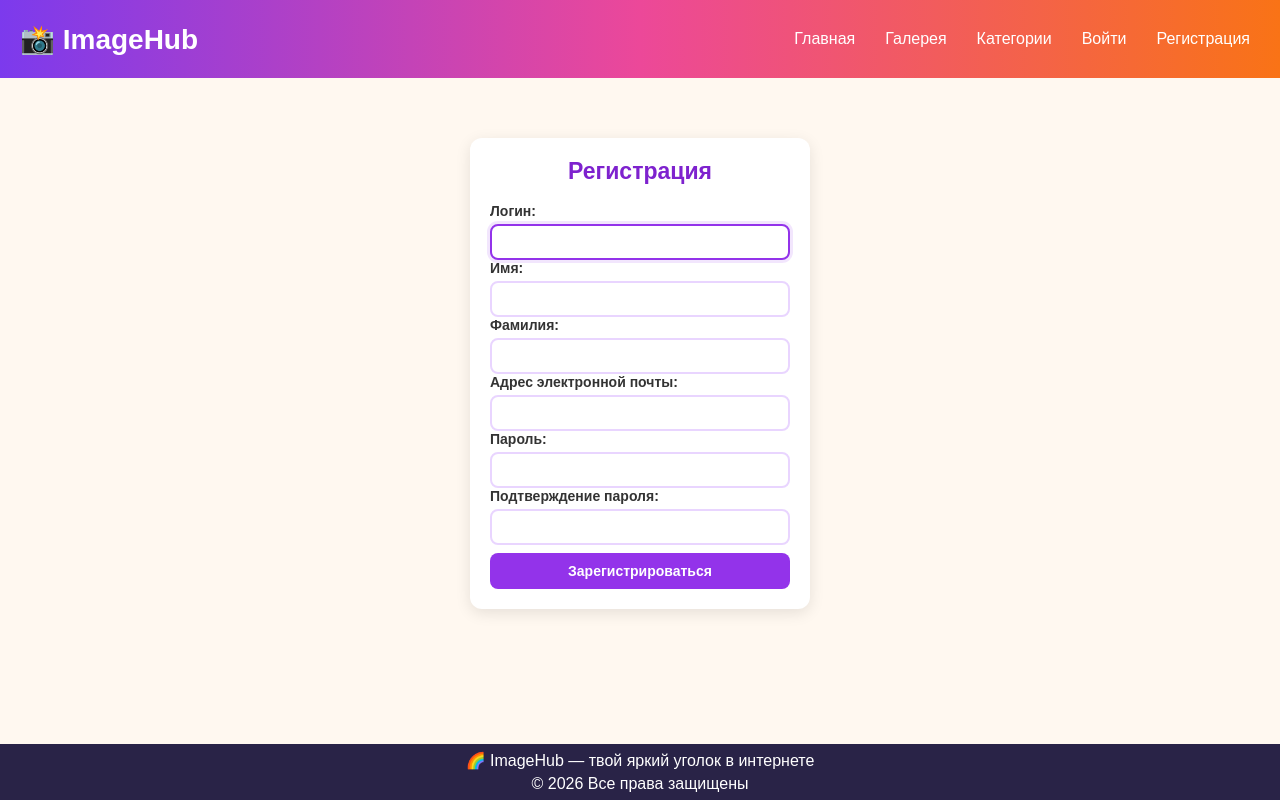
After one commit to EMentuz/ImageHub, a Django app: page /users/register/ in a window 1280 px wide. The commit adds this page. Run offline with Django 5.2, Linux system fonts and the light colour scheme.

Commit message:
Создана регистрация пользователей

```diff
--- a/ImageHub/static/css/style.css
+++ b/ImageHub/static/css/style.css
@@ -43,22 +43,23 @@ nav {
     gap: 10px;
 }
 
-nav a {
+nav a,
+nav .nav-link {
+    color: white;
     text-decoration: none;
-    color: white;
-    padding: 10px 18px;
-    border-radius: 12px;
-    background: rgba(255, 255, 255, 0.18);
-    transition: 0.2s;
-    font-weight: bold;
+    font-size: 16px;
+    padding: 10px;
+    background: none;
+    border: none;
+    cursor: pointer;
+    font-family: inherit;
 }
 
-nav a:hover {
+nav a:hover,
+nav .nav-link:hover {
     background: white;
-    color: #7c3aed;
-    transform: translateY(-2px);
+    color: #9333ea;
 }
-
 /* MAIN */
 main {
     flex: 1;
@@ -449,39 +450,41 @@ footer p {
 
 
 .login-form {
-    max-width: 400px;
-    margin: 50px auto;
-    padding: 30px;
+    max-width: 340px;
+    margin: 30px auto;
+    padding: 20px;
     background: white;
-    border-radius: 15px;
+    border-radius: 12px;
     box-shadow: 0 4px 15px rgba(0, 0, 0, 0.1);
 }
 
 .login-form h2 {
     text-align: center;
     color: #7e22ce;
-    margin-bottom: 25px;
+    margin-bottom: 18px;
+    font-size: 23px;
 }
 
 .login-form p {
-    margin-bottom: 18px;
+    margin-bottom: 12px;
 }
 
 .login-form label {
     display: block;
-    margin-bottom: 7px;
+    margin-bottom: 5px;
     color: #333;
+    font-size: 14px;
     font-weight: 600;
 }
 
 .login-form input {
     width: 100%;
     box-sizing: border-box;
-    padding: 11px 12px;
+    padding: 8px 10px;
     border: 2px solid #e9d5ff;
     border-radius: 8px;
     outline: none;
-    font-size: 15px;
+    font-size: 14px;
 }
 
 .login-form input:focus {
@@ -491,13 +494,13 @@ footer p {
 
 .login-form button {
     width: 100%;
-    padding: 12px;
-    margin-top: 10px;
+    padding: 10px;
+    margin-top: 8px;
     border: none;
     border-radius: 8px;
     background: #9333ea;
     color: white;
-    font-size: 16px;
+    font-size: 14px;
     font-weight: 600;
     cursor: pointer;
     transition: background 0.2s;
--- a/ImageHub/templates/base.html
+++ b/ImageHub/templates/base.html
@@ -23,14 +23,15 @@
                 <a href="{% url 'categories' %}">Категории</a>
                 {% if not user.is_authenticated %}
                     <a href="{% url 'login' %}">Войти</a>
+                    <a href="{% url 'register' %}">Регистрация</a>
+
                 {% else %}
                 {{user}}
                 <form action="{% url 'logout' %}" method="post">
                     {% csrf_token %}
-                    <button type="submit">Выйти</button>
+                    <button type="submit" class="nav-link">Выйти</button>
                 </form>
                 {% endif %}
-                <a href="#">Регистрация</a>
             </nav>
         </div>
     </header>
--- /dev/null
+++ b/ImageHub/templates/registration/register.html
@@ -0,0 +1,15 @@
+{% extends 'base.html' %}
+
+{% block content %}
+
+<form action="{% url 'register' %}" method="post" class="login-form">
+    {% csrf_token %}
+
+    <h2>Регистрация</h2>
+
+    {{ form }}
+
+    <button type="submit">Зарегистрироваться</button>
+</form>
+
+{% endblock %}
--- /dev/null
+++ b/ImageHub/users/forms.py
@@ -0,0 +1,27 @@
+from django.contrib.auth.models import User
+from django.contrib.auth.forms import UserCreationForm
+
+
+class UserRegistrationForm(UserCreationForm):
+
+    class Meta(UserCreationForm.Meta):
+        model = User
+        fields = ('username', 'first_name', 'last_name', 'email')
+        labels = {
+            'username': 'Логин',
+
+        }
+
+    def __init__(self, *args, **kwargs):
+        super().__init__(*args, **kwargs)
+
+        # required = False убирает обязательность на уровне формы
+
+        self.fields['email'].required = True
+
+        # Необязательные поля
+        self.fields['first_name'].required = True
+        self.fields['last_name'].required = False
+
+        for field in self.fields.values():
+            field.help_text = ''
--- a/ImageHub/users/urls.py
+++ b/ImageHub/users/urls.py
@@ -1,10 +1,12 @@
-from django.urls import path, include
+from django.urls import path
 from django.contrib.auth import views as auth_views
+from .views import Register
 
 
 urlpatterns = [
     path('login/', auth_views.LoginView.as_view(redirect_authenticated_user=True), name='login'),
     path('logout/', auth_views.LogoutView.as_view(), name='logout'),
+    path('register/', Register.as_view(), name='register'),
     # path('', include('django.contrib.auth.urls')),
 
 ]
--- a/ImageHub/users/views.py
+++ b/ImageHub/users/views.py
@@ -0,0 +1,35 @@
+from django.contrib.auth import authenticate, login
+from django.shortcuts import render, redirect
+from django.views import View
+from .forms import UserRegistrationForm
+
+
+class Register(View):
+
+    def dispatch(self, request, *args, **kwargs):
+        if request.user.is_authenticated:
+            return redirect('main')
+        return super().dispatch(request, *args, **kwargs)
+    # dispatch вызывается перед тем, как передать запрос в get() или post().
+    # Если пользователь уже авторизован — перенаправляем его на главную страницу (main).
+    # Если пользователь не авторизован — продолжаем обработку запроса через super().dispatch()
+
+    def get(self, request):
+        form = UserRegistrationForm()
+        return render(request, 'registration/register.html', {'form': form})
+
+    def post(self, request):
+        form = UserRegistrationForm(request.POST)
+        if form.is_valid():
+            form.save()
+
+            # # получаем имя пользователя и пароль из формы
+            # username = form.cleaned_data.get('username')
+            # password = form.cleaned_data.get('password1')
+            # # выполняем аутентификацию
+            # user = authenticate(username=username, password=password)
+            # login(request, user)
+            # return redirect('main')
+
+            return redirect('login')
+        return render(request, 'registration/register.html', {'form': form})
```
Also changed, not shown: ImageHub/db.sqlite3.
